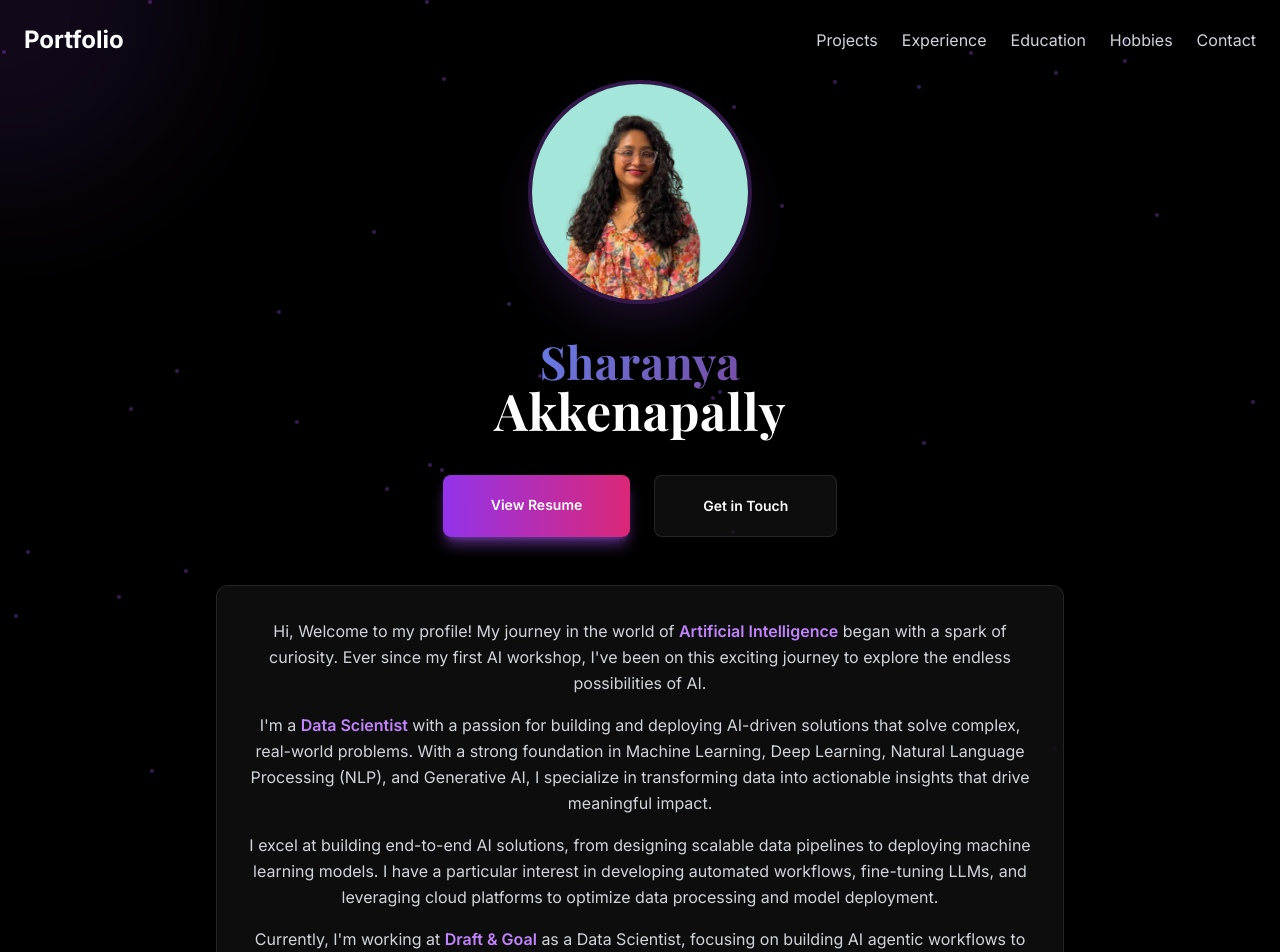
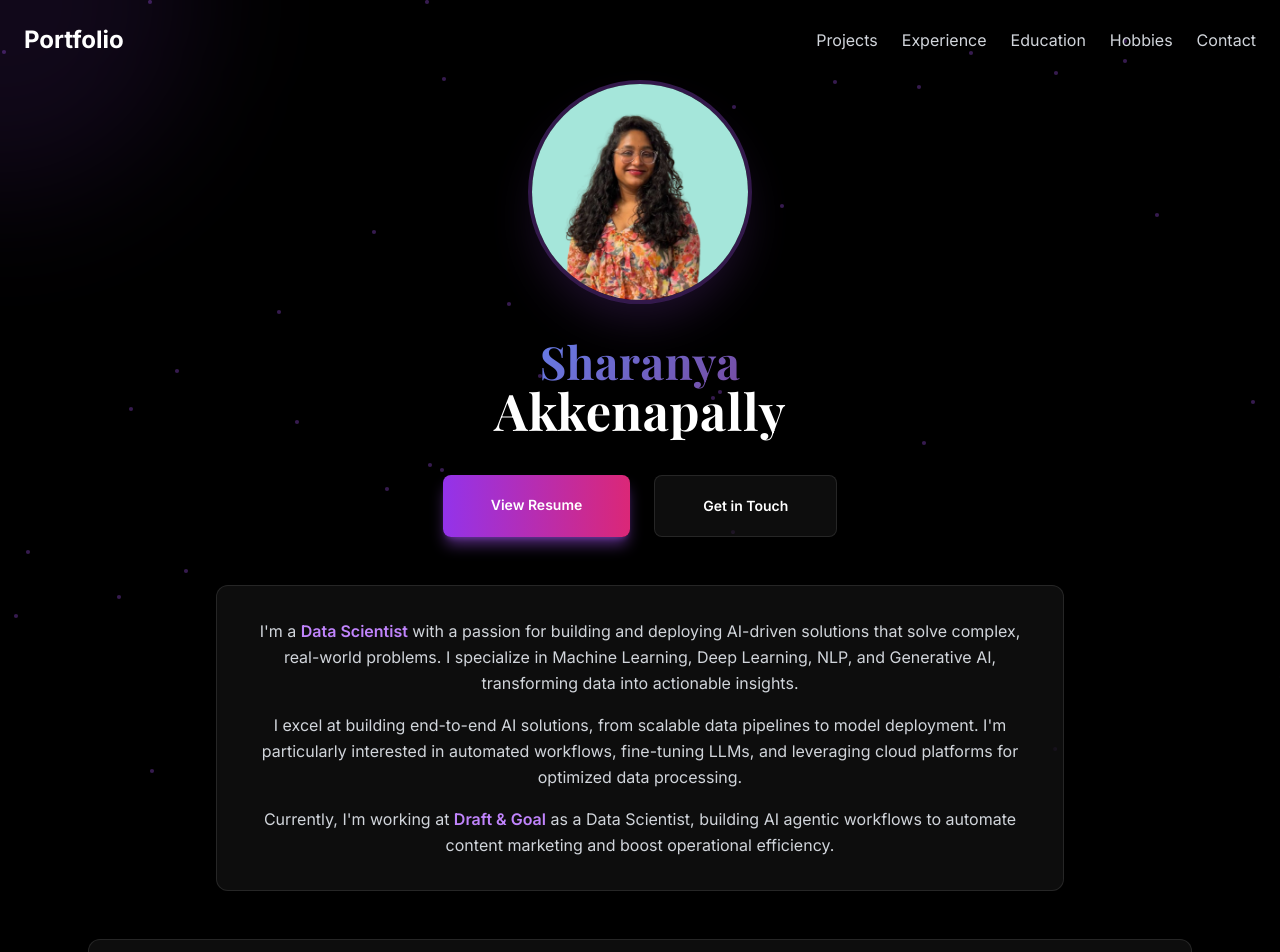
Before and after one commit to SharanyaAkkenapally/Portfolio, a Next.js app: page / in a window 1280 px wide. Shown: the top 952 px of the page. Built offline with nearby package versions, Linux system fonts and the light colour scheme.

Commit message:
Remove first paragraph and shorten bio section on home page

```diff
--- a/app/page.tsx
+++ b/app/page.tsx
@@ -275,16 +275,13 @@ export default function Home() {
             >
               <div className="glass rounded-xl p-8 border border-purple-500/20">
                 <p className="text-gray-300 leading-relaxed mb-4">
-                  Hi, Welcome to my profile! My journey in the world of <span className="text-purple-400 font-semibold">Artificial Intelligence</span> began with a spark of curiosity. Ever since my first AI workshop, I've been on this exciting journey to explore the endless possibilities of AI.
+                  I'm a <span className="text-purple-400 font-semibold">Data Scientist</span> with a passion for building and deploying AI-driven solutions that solve complex, real-world problems. I specialize in Machine Learning, Deep Learning, NLP, and Generative AI, transforming data into actionable insights.
                 </p>
                 <p className="text-gray-300 leading-relaxed mb-4">
-                  I'm a <span className="text-purple-400 font-semibold">Data Scientist</span> with a passion for building and deploying AI-driven solutions that solve complex, real-world problems. With a strong foundation in Machine Learning, Deep Learning, Natural Language Processing (NLP), and Generative AI, I specialize in transforming data into actionable insights that drive meaningful impact.
-                </p>
-                <p className="text-gray-300 leading-relaxed mb-4">
-                  I excel at building end-to-end AI solutions, from designing scalable data pipelines to deploying machine learning models. I have a particular interest in developing automated workflows, fine-tuning LLMs, and leveraging cloud platforms to optimize data processing and model deployment.
+                  I excel at building end-to-end AI solutions, from scalable data pipelines to model deployment. I'm particularly interested in automated workflows, fine-tuning LLMs, and leveraging cloud platforms for optimized data processing.
                 </p>
                 <p className="text-gray-300 leading-relaxed">
-                  Currently, I'm working at <span className="text-purple-400 font-semibold">Draft & Goal</span> as a Data Scientist, focusing on building AI agentic workflows to automate content marketing. This experience has deepened my appreciation for the power of AI-driven automation and the potential of intelligent agents to significantly boost operational efficiency and scalability.
+                  Currently, I'm working at <span className="text-purple-400 font-semibold">Draft & Goal</span> as a Data Scientist, building AI agentic workflows to automate content marketing and boost operational efficiency.
                 </p>
               </div>
             </motion.div>
```
